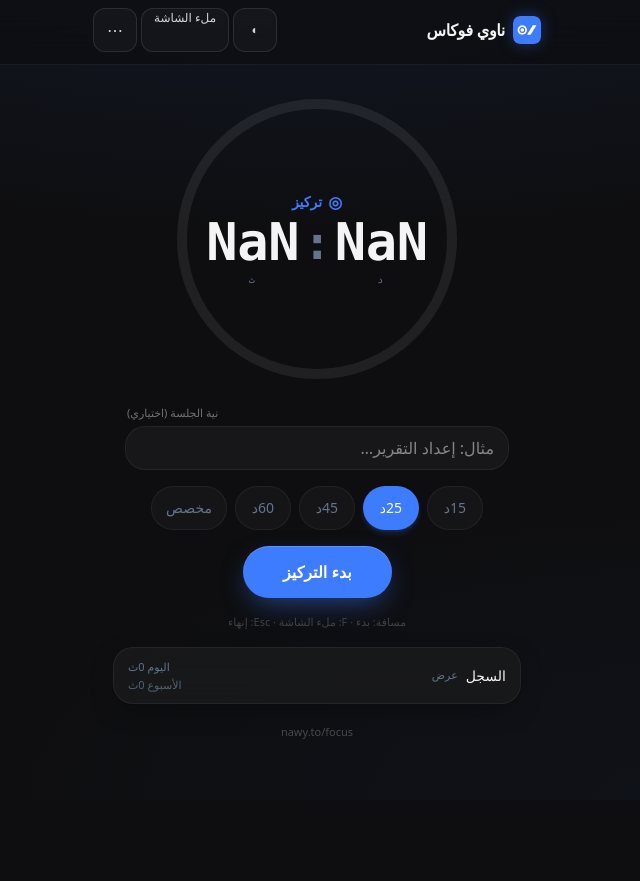
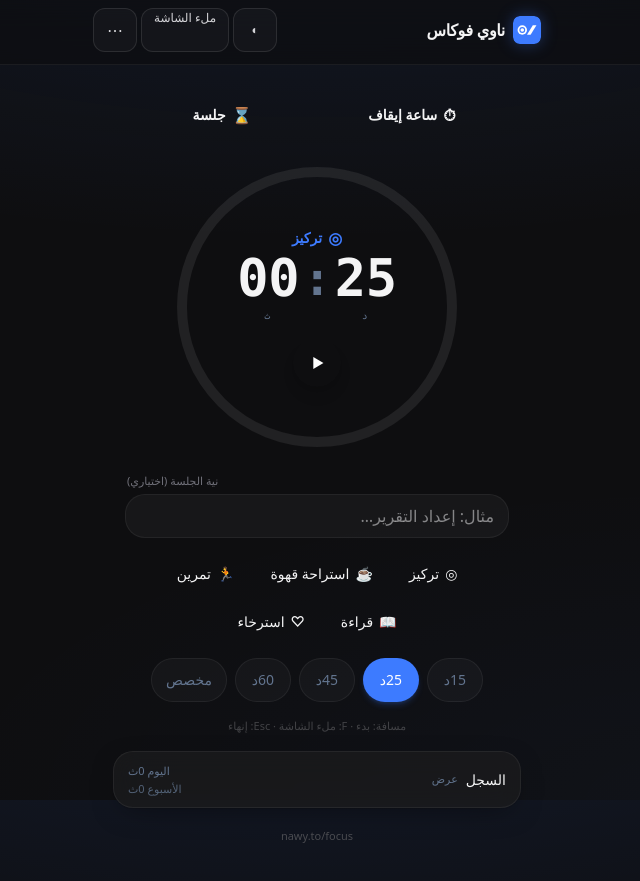
Before and after one commit to inawy/nawy-focus, a React (Vite) app: page / in a window 1280 px wide. Shown: the whole page, without its empty margins (323-963 px from the left). Before the commit the page ends 800 px from the top, so only its background shows below. Built offline with nearby package versions, Linux system fonts and the light colour scheme.

Commit message:
feat(ui): integrate session/stopwatch modes with Avast-style timer face

```diff
--- a/src/App.tsx
+++ b/src/App.tsx
@@ -3,11 +3,17 @@ import { ConfirmDialog } from './components/ConfirmDialog'
 import { DurationPicker } from './components/DurationPicker'
 import { HistoryList } from './components/HistoryList'
 import { IntentionInput } from './components/IntentionInput'
+import { ModeTabs, type AppMode } from './components/ModeTabs'
 import { SessionControls } from './components/SessionControls'
+import {
+  SessionTypeChips,
+  type SessionPreset,
+} from './components/SessionTypeChips'
 import { TimerDisplay } from './components/TimerDisplay'
 import { useFullscreen } from './hooks/useFullscreen'
 import { usePwaInstall } from './hooks/usePwaInstall'
 import { useSessions } from './hooks/useSessions'
+import { useStopwatch } from './hooks/useStopwatch'
 import { useTheme } from './hooks/useTheme'
 import { useTimer } from './hooks/useTimer'
 import { useWakeLock } from './hooks/useWakeLock'
@@ -47,6 +53,10 @@ export default function App() {
     finishedWhileHidden,
     dismissFinishedBanner,
   } = useTimer()
+
+  const [appMode, setAppMode] = useState<AppMode>('session')
+  const [presetId, setPresetId] = useState<string>('focus')
+  const stopwatch = useStopwatch()
 
   const {
     sessions,
@@ -204,7 +214,7 @@ export default function App() {
   const locked = isActive(state.phase) || state.phase === 'finished'
   const sessionFocus = isActive(state.phase)
 
-  useWakeLock(state.phase === 'running')
+  useWakeLock(state.phase === 'running' || stopwatch.phase === 'running')
 
   const handleStart = useCallback(() => {
     start()
@@ -229,6 +239,53 @@ export default function App() {
     resume()
     void enterFs()
   }, [resume, enterFs])
+
+  const handleModeChange = useCallback(
+    (mode: AppMode) => {
+      if (mode === appMode) return
+      if (
+        isActive(state.phase) ||
+        stopwatch.phase === 'running' ||
+        stopwatch.phase === 'paused'
+      ) {
+        return
+      }
+      setAppMode(mode)
+    },
+    [appMode, state.phase, stopwatch.phase],
+  )
+
+  const handlePreset = useCallback(
+    (preset: SessionPreset) => {
+      setPresetId(preset.id)
+      updateKind(preset.kind)
+      if (preset.minutes) updatePlanned(preset.minutes * 60)
+      if (preset.intention !== undefined) updateIntention(preset.intention)
+      else if (preset.id === 'focus') updateIntention('')
+    },
+    [updateKind, updatePlanned, updateIntention],
+  )
+
+  const handleTimerPrimary = useCallback(() => {
+    if (appMode === 'stopwatch') {
+      if (stopwatch.phase === 'running') stopwatch.pause()
+      else if (stopwatch.phase === 'paused') stopwatch.resume()
+      else stopwatch.start()
+      return
+    }
+    if (state.phase === 'idle') handleStart()
+    else if (state.phase === 'running') pause()
+    else if (state.phase === 'paused') handleResume()
+    else if (state.phase === 'finished') handleReset()
+  }, [
+    appMode,
+    stopwatch,
+    state.phase,
+    handleStart,
+    pause,
+    handleResume,
+    handleReset,
+  ])
 
   useEffect(() => {
     const onKey = (e: KeyboardEvent) => {
@@ -266,6 +323,12 @@ export default function App() {
       }
       if (e.key === ' ' || e.code === 'Space') {
         e.preventDefault()
+        if (appMode === 'stopwatch') {
+          if (stopwatch.phase === 'idle') stopwatch.start()
+          else if (stopwatch.phase === 'running') stopwatch.pause()
+          else if (stopwatch.phase === 'paused') stopwatch.resume()
+          return
+        }
         if (state.phase === 'idle') handleStart()
         else if (state.phase === 'running') pause()
         else if (state.phase === 'paused') handleResume()
@@ -276,6 +339,8 @@ export default function App() {
     return () => document.removeEventListener('keydown', onKey)
   }, [
     state.phase,
+    appMode,
+    stopwatch,
     settingsOpen,
     confirmAction,
     notice,
@@ -520,7 +585,7 @@ export default function App() {
               : 'gap-3.5 sm:gap-4'
         }`}
       >
-        {finishedWhileHidden && state.phase === 'finished' && (
+        {finishedWhileHidden && state.phase === 'finished' && appMode === 'session' && (
           <div
             className="w-full max-w-sm rounded-2xl border border-amber-500/30 bg-amber-950/30 px-4 py-3 text-center text-sm text-amber-100"
             role="status"
@@ -539,6 +604,7 @@ export default function App() {
         {showInstall &&
           !installDismissed &&
           !sessionFocus &&
+          appMode === 'session' &&
           state.phase === 'idle' && (
             <div className="install-banner flex w-full max-w-sm items-center gap-2 px-3 py-2">
               <p className="min-w-0 flex-1 text-start text-[12px] text-slate-500">
@@ -586,7 +652,7 @@ export default function App() {
           </div>
         )}
 
-        {autoBreakCountdown !== null && (
+        {autoBreakCountdown !== null && appMode === 'session' && (
           <div
             className="w-full max-w-sm rounded-2xl border border-brand-500/25 bg-brand-950/40 px-4 py-4 shadow-[0_0_40px_-16px_rgba(61,123,255,0.35)] sm:px-5"
             role="status"
@@ -640,11 +706,44 @@ export default function App() {
           </div>
         )}
 
+        <ModeTabs
+          mode={appMode}
+          onChange={handleModeChange}
+          disabled={
+            isActive(state.phase) ||
+            stopwatch.phase === 'running' ||
+            stopwatch.phase === 'paused'
+          }
+        />
+
+        {appMode === 'session' ? (
+          <>
             <TimerDisplay
-          remainingSeconds={state.remainingSeconds}
-          plannedSeconds={state.plannedSeconds}
+              seconds={state.remainingSeconds}
               phase={state.phase}
               kind={state.kind}
+              progress={
+                state.plannedSeconds > 0
+                  ? 1 - state.remainingSeconds / state.plannedSeconds
+                  : 0
+              }
+              onPrimary={handleTimerPrimary}
+              primaryLabel={
+                state.phase === 'running'
+                  ? 'إيقاف مؤقت'
+                  : state.phase === 'paused'
+                    ? 'استئناف'
+                    : state.phase === 'finished'
+                      ? 'جلسة جديدة'
+                      : 'بدء'
+              }
+              onSecondary={
+                state.phase === 'running' || state.phase === 'paused'
+                  ? requestStop
+                  : undefined
+              }
+              secondaryIcon="■"
+              secondaryLabel="إنهاء"
             />
 
             {sessionFocus ? (
@@ -669,6 +768,14 @@ export default function App() {
             )}
 
             {!sessionFocus && state.phase !== 'finished' && (
+              <>
+                <SessionTypeChips
+                  kind={state.kind}
+                  intention={state.intention}
+                  selectedId={presetId}
+                  onSelect={handlePreset}
+                  disabled={locked}
+                />
                 <DurationPicker
                   kind={state.kind}
                   plannedSeconds={state.plannedSeconds}
@@ -676,8 +783,10 @@ export default function App() {
                   onSecondsChange={updatePlanned}
                   disabled={locked}
                 />
+              </>
             )}
 
+            {(state.phase === 'finished' || state.phase === 'paused') && (
               <SessionControls
                 phase={state.phase}
                 kind={state.kind}
@@ -690,14 +799,47 @@ export default function App() {
                 onReset={handleReset}
                 onStartBreak={handleStartBreak}
               />
+            )}
+          </>
+        ) : (
+          <>
+            <TimerDisplay
+              seconds={stopwatch.elapsedSeconds}
+              phase={stopwatch.phase}
+              kind="stopwatch"
+              onPrimary={handleTimerPrimary}
+              primaryLabel={
+                stopwatch.phase === 'running'
+                  ? 'إيقاف مؤقت'
+                  : stopwatch.phase === 'paused'
+                    ? 'استئناف'
+                    : 'بدء'
+              }
+              onSecondary={
+                stopwatch.phase !== 'idle' ? stopwatch.reset : undefined
+              }
+              secondaryIcon="↺"
+              secondaryLabel="إعادة التعيين"
+            />
+            {stopwatch.phase !== 'idle' && (
+              <button
+                type="button"
+                onClick={stopwatch.reset}
+                className="btn-chrome min-h-11 rounded-full px-5 text-sm"
+              >
+                إعادة التعيين
+              </button>
+            )}
+          </>
+        )}
 
-        {state.phase === 'idle' && (
+        {appMode === 'session' && state.phase === 'idle' && (
           <p className="hidden text-center text-[11px] text-slate-600 opacity-60 sm:block">
             مسافة: بدء · F: ملء الشاشة · Esc: إنهاء
           </p>
         )}
 
-        {!sessionFocus && (
+        {appMode === 'session' && !sessionFocus && (
           <HistoryList
             sessions={sessions}
             filter={filter}
@@ -717,7 +859,7 @@ export default function App() {
           />
         )}
 
-        {!sessionFocus && state.phase === 'idle' && (
+        {appMode === 'session' && !sessionFocus && state.phase === 'idle' && (
           <footer className="mt-1 pb-3 text-center text-[11px] text-slate-600 opacity-70">
             <a
               href="https://nawy.to/focus"
```
Lines whose indentation alone changed are shown as unchanged.
